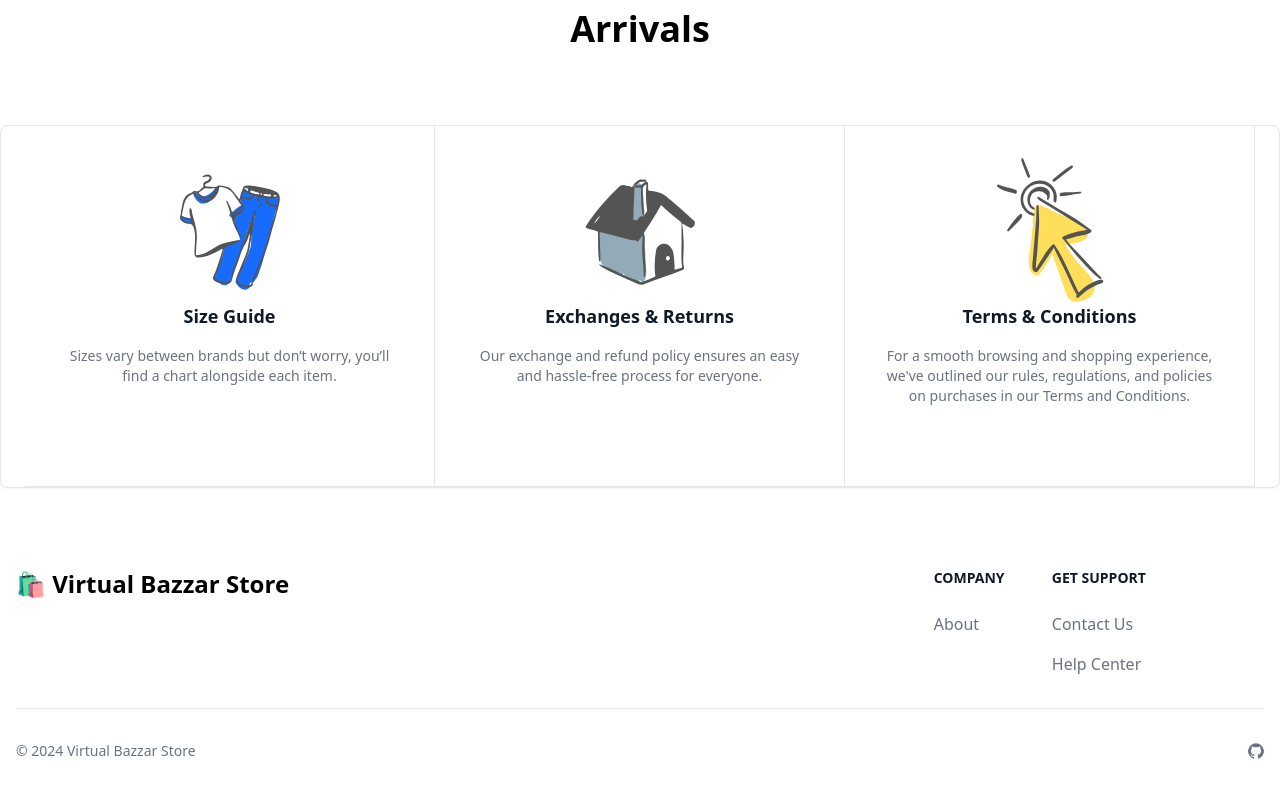
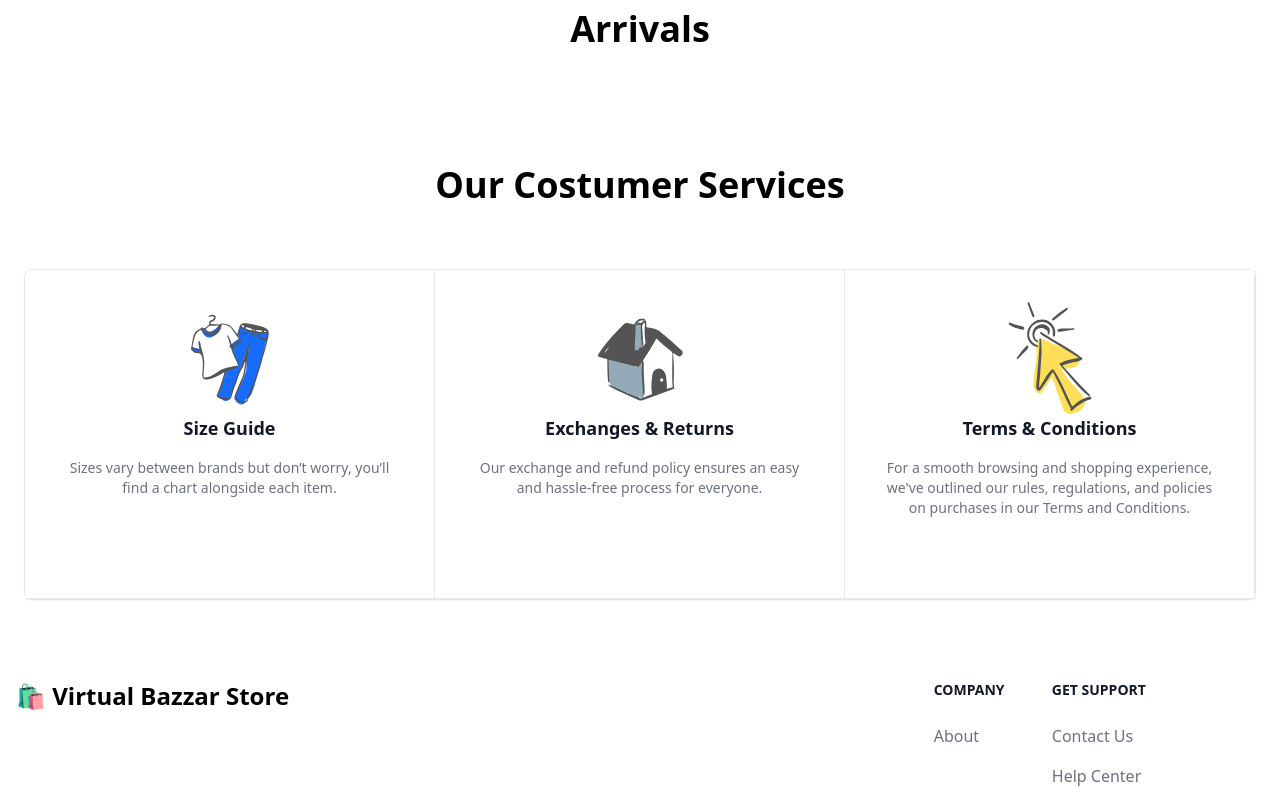
Before and after one commit to nattdev/virtual-bazaar-store, an Angular app: page /home in a window 1280 px wide. Shown: the part 577-1374 px from the top of the page. Built offline with nearby package versions, Linux system fonts and the light colour scheme; no server answers.

Commit message:
Update services section

```diff
--- a/src/app/pages/home/home.component.html
+++ b/src/app/pages/home/home.component.html
@@ -69,12 +69,19 @@
     </div>
 </div>
 
+<section>
+    <div class="presentation-message">
         <div
-    class="grid mb-8 border border-gray-200 rounded-lg shadow-sm dark:border-gray-700 md:mb-12 md:grid-cols-3 bg-white dark:bg-gray-800 px-6">
+            class="presentation-message__title self-center text-4xl font-semibold whitespace-nowrap dark:text-white text-center w-full py-10">
+           Our Costumer Services
+        </div>
+    </div>
+    <div
+        class="grid mb-8 border border-gray-200 rounded-lg shadow-sm dark:border-gray-700 md:mb-12 md:grid-cols-3 bg-white dark:bg-gray-800 m-6">
         <figure
             class="flex flex-col items-center justify-start p-8 text-center bg-white border-b border-gray-200 rounded-t-lg md:rounded-t-none md:rounded-ss-lg md:border-e dark:bg-gray-800 dark:border-gray-700">
             <figcaption class="flex items-center justify-center ">
-            <img class="w-36 h-36" src="assets/images/services/service_1.svg" alt="services picture">
+                <img class="w-28 h-28" src="assets/images/services/service_1.svg" alt="services picture">
             </figcaption>
             <blockquote class="max-w-2xl mx-auto mb-4 text-gray-500 lg:mb-8 dark:text-gray-400">
                 <h3 class="text-lg font-semibold text-gray-900 dark:text-white">Size Guide</h3>
@@ -85,7 +92,7 @@
         <figure
         class="flex flex-col items-center justify-start p-8 text-center bg-white border-b border-gray-200 rounded-t-lg md:rounded-t-none md:rounded-ss-lg md:border-e dark:bg-gray-800 dark:border-gray-700">
         <figcaption class="flex items-center justify-between ">
-        <img class="w-36 h-36" src="assets/images/services/service_2.svg" alt="services picture">
+            <img class="w-28 h-28" src="assets/images/services/service_2.svg" alt="services picture">
         </figcaption>
         <blockquote class="max-w-2xl mx-auto mb-4 text-gray-500 lg:mb-8 dark:text-gray-400">
             <h3 class="text-lg font-semibold text-gray-900 dark:text-white">Exchanges & Returns</h3>
@@ -97,7 +104,7 @@
         <figure
     class="flex flex-col items-center justify-startn p-8 text-center bg-white border-b border-gray-200 rounded-t-lg md:rounded-t-none md:rounded-ss-lg md:border-e dark:bg-gray-800 dark:border-gray-700">
         <figcaption class="flex items-center justify-center ">
-        <img class="w-36 h-36" src="assets/images/services/service_3.svg" alt="services picture">
+            <img class="w-28 h-28" src="assets/images/services/service_3.svg" alt="services picture">
         </figcaption>
         <blockquote class="max-w-2xl mx-auto mb-4 text-gray-500 lg:mb-8 dark:text-gray-400">
             <h3 class="text-lg font-semibold text-gray-900 dark:text-white">Terms & Conditions</h3>
@@ -109,3 +116,4 @@ class="flex flex-col items-center justify-startn p-8 text-center bg-white border
         </blockquote>
         </figure>
     </div>
+</section>
```
Lines whose indentation alone changed are shown as unchanged.
